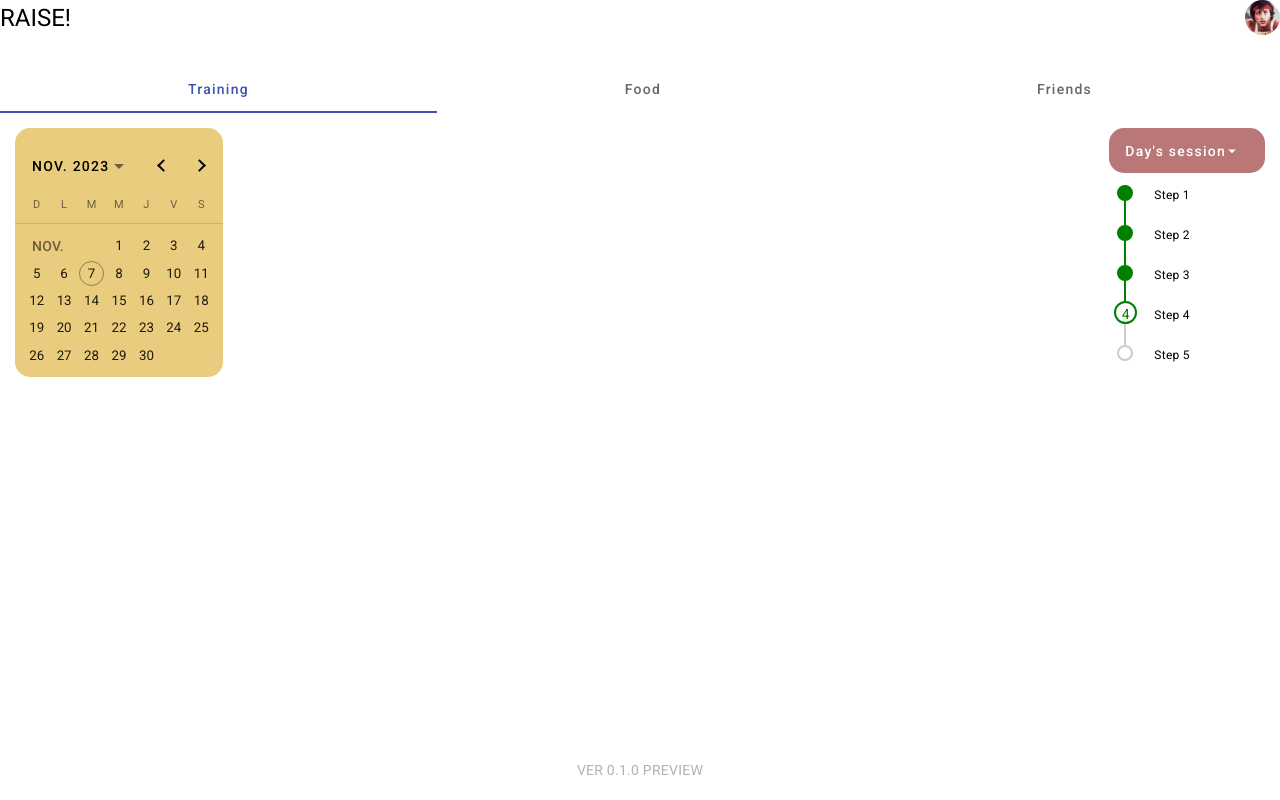
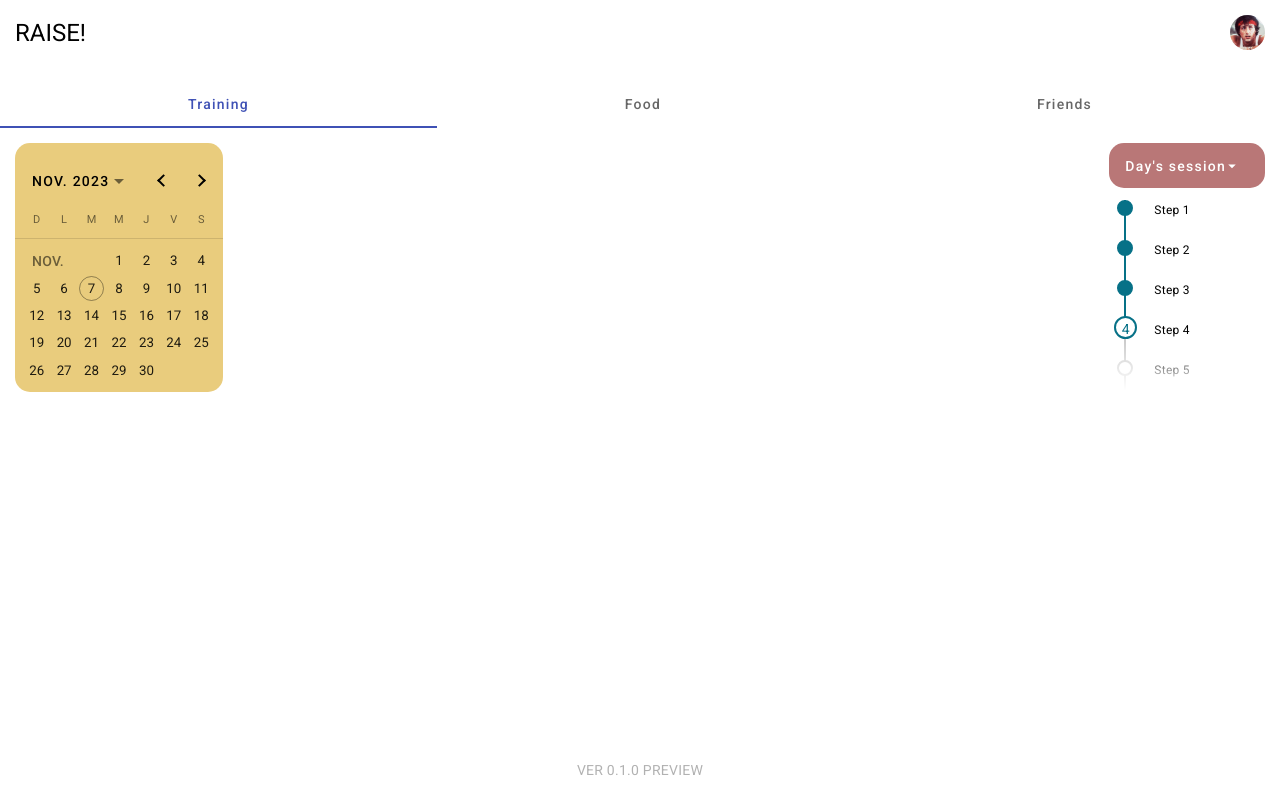
Before and after one commit to Zachari-Blinn/my-work-day-front-project, an Angular app: page / in a window 1280 px wide. Built offline with nearby package versions, Linux system fonts and the light colour scheme.

Commit message:
feat: css improvement

```diff
--- a/src/app/app.component.scss
+++ b/src/app/app.component.scss
@@ -4,6 +4,5 @@
 }
 
 .content-wrap {
-  padding-bottom: 2.5rem;
   padding: 15px 15px 0 15px;
 }
--- a/src/app/component/header-section/header-section.component.html
+++ b/src/app/component/header-section/header-section.component.html
@@ -1,7 +1,7 @@
-<div>
+<header>
   <div style="display: flex;align-items: center;justify-content: space-between; margin-bottom: 30px;">
     <h1 style="margin: 0;">RAISE!</h1>
 
     <avatar></avatar>
   </div>
-</div>
+</header>
--- a/src/app/component/header-section/header-section.component.scss
+++ b/src/app/component/header-section/header-section.component.scss
@@ -0,0 +1,3 @@
+header {
+  padding: 15px 15px 0 15px;
+}
--- /dev/null
+++ b/src/app/component/step-progress/step-progress.component.html
@@ -0,0 +1,13 @@
+
+<div id="content" #content class="step-progress-content" (scroll)="onScroll($event)">
+  <ul class="StepProgress">
+    <li
+      class="StepProgress-item is-done"
+      *ngFor="let step of steps; let isLast = last"
+      [class.is-done]="step.isDone"
+      [class.current]="step.isCurrent"
+    >
+      <div>{{ step.name }}</div>
+    </li>
+  </ul>
+</div>
--- /dev/null
+++ b/src/app/component/step-progress/step-progress.component.scss
@@ -0,0 +1,116 @@
+$step-color: #077187;
+
+.bold {
+  font-weight: bold;
+}
+
+ul {
+  margin: 0;
+}
+
+.step-progress-content {
+  overflow-y: auto;
+  -webkit-mask-image: linear-gradient(to bottom, transparent 0, black var(--top-mask-size, 0), black calc(100% - var(--bottom-mask-size, 0)), transparent 100%);
+  mask-image: linear-gradient(to bottom, transparent 0, black var(--top-mask-size, 0), black calc(100% - var(--bottom-mask-size, 0)), transparent 100%);
+  --top-mask-size: 0px;
+  --bottom-mask-size: 0px;
+}
+
+.is-top-overflowing {
+  --top-mask-size: 48px !important;
+}
+
+.is-bottom-overflowing {
+  --bottom-mask-size: 48px !important;
+}
+
+.step-progress-content {
+  font-size: 12px;
+  max-height: 190px;
+  margin-top: 12px;
+}
+
+.StepProgress {
+  position: relative;
+  padding-left: 45px;
+  list-style: none;
+}
+
+.StepProgress::before {
+  display: inline-block;
+  content: '';
+  position: absolute;
+  top: 0;
+  left: 15px;
+  width: 10px;
+  height: 100%;
+  border-left: 2px solid #CCC;
+}
+
+.StepProgress-item {
+  position: relative;
+  counter-increment: list;
+}
+
+.StepProgress-item:not(:last-child) {
+  padding-bottom: 20px;
+}
+
+.StepProgress-item::before {
+  display: inline-block;
+  content: '';
+  position: absolute;
+  left: -30px;
+  height: 100%;
+  width: 10px;
+}
+
+.StepProgress-item::after {
+  content: '';
+  display: inline-block;
+  position: absolute;
+  top: 0;
+  left: -37px;
+  width: 12px;
+  height: 12px;
+  border: 2px solid #CCC;
+  border-radius: 50%;
+  background-color: #FFF;
+}
+
+.StepProgress-item.is-done::before {
+  border-left: 2px solid $step-color;
+}
+
+.StepProgress-item.is-done::after {
+  font-size: 10px;
+  color: #FFF;
+  text-align: center;
+  border: 2px solid $step-color;
+  background-color: $step-color;
+}
+
+.StepProgress-item.current::after {
+  content: counter(list);
+  padding-top: 1px;
+  width: 19px;
+  height: 18px;
+  top: -4px;
+  left: -40px;
+  font-size: 14px;
+  text-align: center;
+  color: $step-color;
+  border: 2px solid $step-color;
+  background-color: white;
+}
+
+.StepProgress strong {
+  display: block;
+}
+
+.StepProgress:last-child::before {
+  height: 90%;
+}
+.StepProgress-item:last-child::before {
+  height: 80%;
+}
--- /dev/null
+++ b/src/app/component/step-progress/step-progress.component.ts
@@ -0,0 +1,86 @@
+import { NgFor } from "@angular/common";
+import { AfterViewInit, Component, ElementRef, HostBinding, HostListener, Renderer2, ViewChild } from "@angular/core";
+
+export interface TrainingStep {
+  name: string;
+  isDone: boolean;
+  isCurrent?: boolean;
+}
+
+@Component({
+  standalone: true,
+  selector: 'step-progress',
+  imports: [
+    NgFor
+  ],
+  templateUrl: './step-progress.component.html',
+  styleUrls: ['./step-progress.component.scss'],
+  exportAs: 'step-progress'
+})
+export class StepProgressComponent implements AfterViewInit {
+
+  @ViewChild('content', { static: true }) content!: ElementRef;
+
+
+  public steps: TrainingStep[] = [
+    {
+      name: 'Step 1',
+      isDone: true,
+    },
+    {
+      name: 'Step 2',
+      isDone: true,
+    },
+    {
+      name: 'Step 3',
+      isDone: true,
+    },
+    {
+      name: 'Step 4',
+      isDone: false,
+      isCurrent: true,
+    },
+    {
+      name: 'Step 5',
+      isDone: false,
+    },
+    {
+      name: 'Step 6',
+      isDone: false,
+    },
+  ];
+
+  constructor(private renderer: Renderer2) {}
+
+  ngAfterViewInit() {
+    // Appel initial pour définir les classes lorsque le contenu est chargé
+    this.setClasses();
+  }
+
+  private setClasses() {
+    const element = this.content.nativeElement;
+    const isScrollable = element.scrollHeight > element.clientHeight;
+    const isScrolledToBottom = element.scrollHeight <= element.clientHeight + element.scrollTop + 1;
+    const isScrolledToTop = element.scrollTop === 0;
+
+    if (isScrollable) {
+      this.renderer[isScrolledToBottom ? 'removeClass' : 'addClass'](element, 'is-bottom-overflowing');
+      this.renderer[isScrolledToTop ? 'removeClass' : 'addClass'](element, 'is-top-overflowing');
+    } else {
+      this.renderer.removeClass(element, 'is-bottom-overflowing');
+      this.renderer.removeClass(element, 'is-top-overflowing');
+    }
+  }
+
+  @HostListener('scroll', ['$event'])
+  onScroll(event: Event) {
+    // Appel lors du défilement de l'élément de contenu
+    this.setClasses();
+  }
+
+  @HostListener('window:resize', ['$event'])
+  onResize(event: Event) {
+    // Appel lors de la redimension de la fenêtre au cas où cela affecterait le défilement
+    this.setClasses();
+  }
+}
--- a/src/app/pages/home/home-page.component.html
+++ b/src/app/pages/home/home-page.component.html
@@ -1,6 +1,4 @@
 <div>
-
-  <!--  -->
 
   <div style="display: flex;justify-content: space-between; gap: 15px;">
     <div>
@@ -13,13 +11,7 @@
         <span style="justify-content: space-between;">Day's session</span>
         <mat-icon>arrow_drop_down</mat-icon>
       </button>
-      <div class="timeline-wrapper">
-        <ul class="StepProgress">
-            <li class="StepProgress-item is-done" *ngFor="let step of steps; let isLast = last" [class.is-done]="step.isDone" [class.current]="step.isCurrent">
-              <div>{{step.name}}</div>
-            </li>
-           </ul>
-       </div>
+       <step-progress></step-progress>
     </div>
   </div>
 
--- a/src/app/pages/home/home-page.component.scss
+++ b/src/app/pages/home/home-page.component.scss
@@ -3,96 +3,3 @@
   // bord arrondi
   border-radius: 15px;
 }
-
-.bold {
-  font-weight: bold;
-}
-
-.timeline-wrapper {
-  font-size: 12px;
-}
-
-.StepProgress {
-  position: relative;
-  padding-left: 45px;
-  list-style: none;
-}
-
-.StepProgress::before {
-  display: inline-block;
-  content: '';
-  position: absolute;
-  top: 0;
-  left: 15px;
-  width: 10px;
-  height: 100%;
-  border-left: 2px solid #CCC;
-}
-
-.StepProgress-item {
-  position: relative;
-  counter-increment: list;
-}
-
-.StepProgress-item:not(:last-child) {
-  padding-bottom: 20px;
-}
-
-.StepProgress-item::before {
-  display: inline-block;
-  content: '';
-  position: absolute;
-  left: -30px;
-  height: 100%;
-  width: 10px;
-}
-
-.StepProgress-item::after {
-  content: '';
-  display: inline-block;
-  position: absolute;
-  top: 0;
-  left: -37px;
-  width: 12px;
-  height: 12px;
-  border: 2px solid #CCC;
-  border-radius: 50%;
-  background-color: #FFF;
-}
-
-.StepProgress-item.is-done::before {
-  border-left: 2px solid green;
-}
-
-.StepProgress-item.is-done::after {
-  font-size: 10px;
-  color: #FFF;
-  text-align: center;
-  border: 2px solid green;
-  background-color: green;
-}
-
-.StepProgress-item.current::after {
-  content: counter(list);
-  padding-top: 1px;
-  width: 19px;
-  height: 18px;
-  top: -4px;
-  left: -40px;
-  font-size: 14px;
-  text-align: center;
-  color: green;
-  border: 2px solid green;
-  background-color: white;
-}
-
-.StepProgress strong {
-  display: block;
-}
-
-.StepProgress:last-child::before {
-  height: 90%;
-}
-.StepProgress-item:last-child::before {
-  height: 80%;
-}
--- a/src/app/pages/home/home-page.component.ts
+++ b/src/app/pages/home/home-page.component.ts
@@ -1,4 +1,4 @@
-import { DatePipe, NgFor } from "@angular/common";
+import { DatePipe } from "@angular/common";
 import { Component, Inject } from "@angular/core";
 import { MatButtonModule } from "@angular/material/button";
 import { MatCardModule } from "@angular/material/card";
@@ -6,12 +6,7 @@ import { DateAdapter, MAT_DATE_LOCALE, MatNativeDateModule } from "@angular/mate
 import {MatDatepickerModule} from '@angular/material/datepicker';
 import { MatIconModule } from "@angular/material/icon";
 import {MatListModule} from '@angular/material/list';
-
-export interface TrainingStep {
-  name: string;
-  isDone: boolean;
-  isCurrent?: boolean;
-}
+import { StepProgressComponent } from "../../component/step-progress/step-progress.component";
 
 @Component({
   standalone: true,
@@ -23,8 +18,8 @@ export interface TrainingStep {
     MatButtonModule,
     MatIconModule,
     MatListModule,
-    NgFor,
     DatePipe,
+    StepProgressComponent,
   ],
   templateUrl: './home-page.component.html',
   styleUrls: ['./home-page.component.scss']
@@ -41,27 +36,5 @@ export class HomePageComponent {
 
   public selected: Date | null | undefined;
 
-  public steps: TrainingStep[] = [
-    {
-      name: 'Step 1',
-      isDone: true,
-    },
-    {
-      name: 'Step 2',
-      isDone: true,
-    },
-    {
-      name: 'Step 3',
-      isDone: true,
-    },
-    {
-      name: 'Step 4',
-      isDone: false,
-      isCurrent: true,
-    },
-    {
-      name: 'Step 5',
-      isDone: false,
-    },
-  ];
+
 }
```
